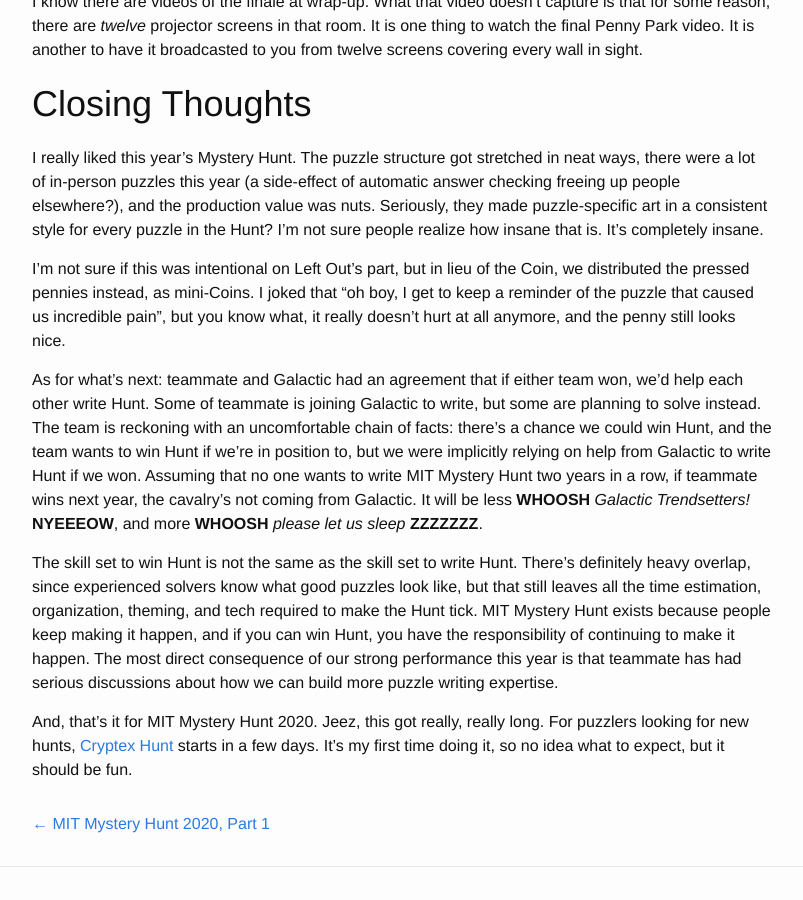
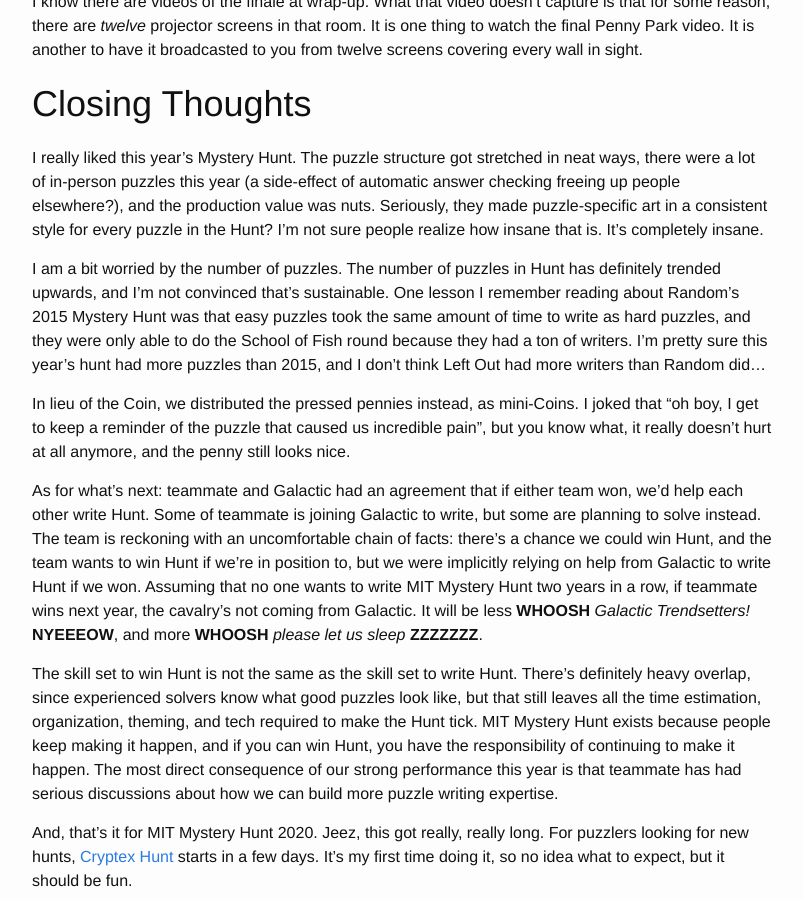
Before and after one commit to alexirpan/alexirpan.github.io, a Jekyll site: the page built from _posts/2020-02-27-mh-2020-part2.markdown, in a window 1280 px wide and 900 px high, scrolled down 18055 px. Shown: the whole window, without its empty margins (238-1041 px from the left). Built offline with Jekyll 4.4.1, drawn with Linux system fonts in a browser that asks for light colours; nearby versions of some CDN libraries.

Commit message:
Some last revisions and filename change

```diff
--- a/_posts/2020-02-17-mh-2020-part2.markdown
+++ b/_posts/2020-02-27-mh-2020-part2.markdown
@@ -1,7 +1,7 @@
 ---
 layout: post
 title:  "MIT Mystery Hunt 2020, Part 2"
-date:   2020-02-27 23:20:00 -0500
+date:   2020-02-27 23:30:00 -0500
 ---
 
 Now that
@@ -836,7 +836,15 @@
 style for every puzzle in the Hunt? I'm not sure people realize how insane
 that is. It's completely insane.
 
-I'm not sure if this was intentional on Left Out's part, but in lieu of the Coin,
+I am a bit worried by the number of puzzles. The number of puzzles in Hunt has
+definitely trended upwards, and I'm not convinced that's sustainable. One
+lesson I remember reading about Random's 2015 Mystery Hunt was that easy puzzles
+took the same amount of time to write as hard puzzles, and they were only able
+to do the School of Fish round because they had a ton of writers. I'm pretty
+sure this year's hunt had more puzzles than 2015, and I don't think Left
+Out had more writers than Random did...
+
+In lieu of the Coin,
 we distributed the pressed pennies instead, as mini-Coins. I joked that
 "oh boy, I get to keep a reminder of the puzzle that caused us incredible
 pain", but you know what, it really doesn't hurt at all anymore, and the penny
```
